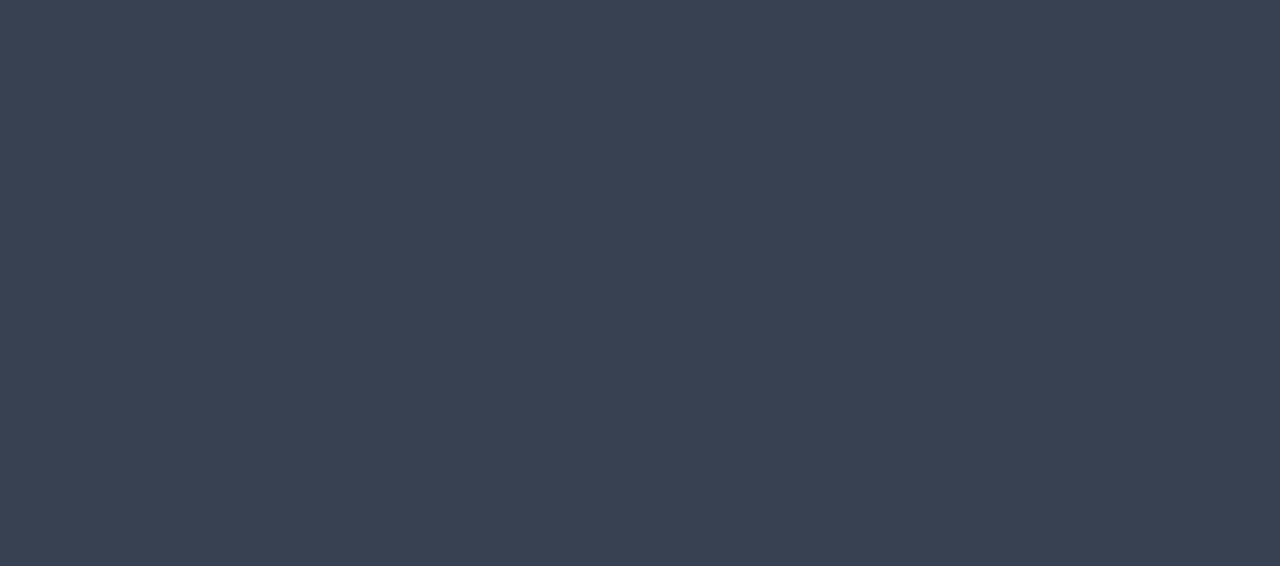
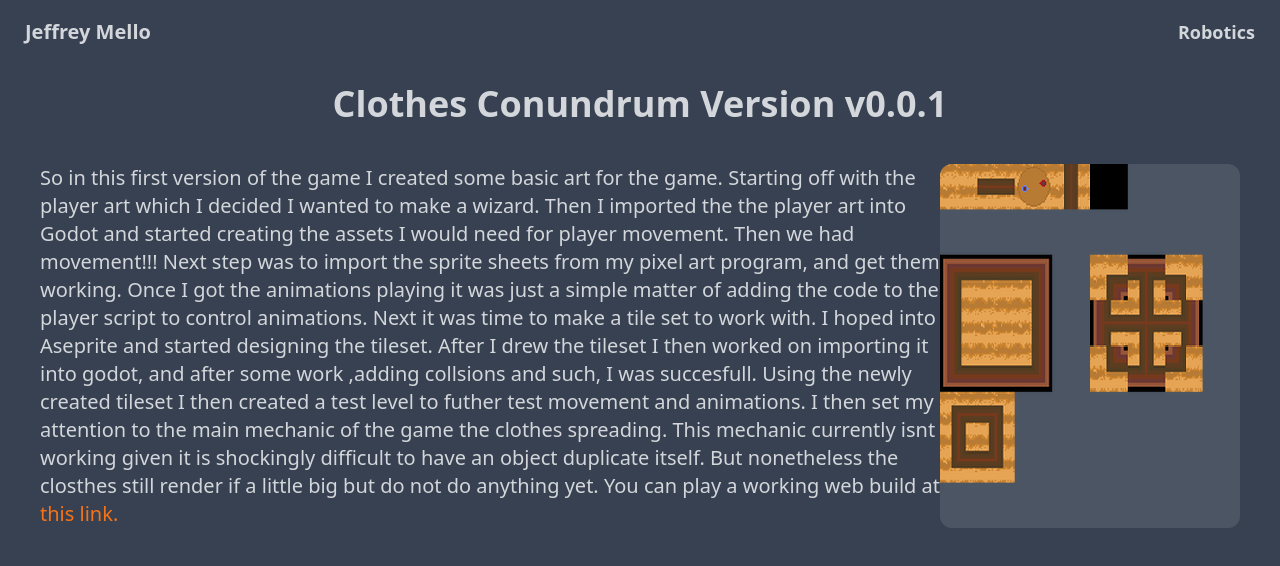
Before and after one commit to melloCoding/mellocoding.github.com, a Nuxt app: page /gameDev/clothesConundrum/0.0.1 in a window 1280 px wide. Shown: the top 566 px of the page. Built offline with nearby package versions, Linux system fonts and the light colour scheme.

Commit message:
modified:   pages/gameDev/clothesConundrum/0.0.1.vue 	modified:   pages/index.vue 	new file:   public/imgs/gameDev/clothesConundrum/0.0.1/tileset.png 	modified:   tailwind.config.js

```diff
--- a/pages/gameDev/clothesConundrum/0.0.1.vue
+++ b/pages/gameDev/clothesConundrum/0.0.1.vue
@@ -1,3 +1,37 @@
 <template>
-  <title>hello</title>
+  <AppHeader />
+  <h1 class="text-center font-bold pb-10 text-4xl">
+    Clothes Conundrum Version v0.0.1
+  </h1>
+  <div class="lg:w-full xl:flex px-10">
+    <p class="lg:w-full xl:w-[75%] text-xl">
+      So in this first version of the game I created some basic art for the
+      game. Starting off with the player art which I decided I wanted to make a
+      wizard. Then I imported the the player art into Godot and started creating
+      the assets I would need for player movement. Then we had movement!!! Next
+      step was to import the sprite sheets from my pixel art program, and get
+      them working. Once I got the animations playing it was just a simple
+      matter of adding the code to the player script to control animations. Next
+      it was time to make a tile set to work with. I hoped into Aseprite and
+      started designing the tileset. After I drew the tileset I then worked on
+      importing it into godot, and after some work ,adding collsions and such, I
+      was succesfull. Using the newly created tileset I then created a test
+      level to futher test movement and animations. I then set my attention to
+      the main mechanic of the game the clothes spreading. This mechanic
+      currently isnt working given it is shockingly difficult to have an object
+      duplicate itself. But nonetheless the closthes still render if a little
+      big but do not do anything yet. You can play a working web build at
+      <a
+        class="hover:underline text-accent"
+        href="https://robothemaster.itch.io/clothes-conundrum"
+      >
+        this link.
+      </a>
+    </p>
+    <img
+      src="/imgs/gameDev/clothesConundrum/0.0.1/tileset.png"
+      alt=""
+      class="md:w-full xl:w-[25%] image-render-nearest rounded-xl bg-secondary"
+    />
+  </div>
 </template>
--- a/pages/index.vue
+++ b/pages/index.vue
@@ -1,6 +1,7 @@
 <template>
   <div>
     <AppHeader />
+
     <!--Hero for name picture and description-->
     <div class="hero min-h-screen">
       <div class="hero-content flex-col lg:flex-row">
@@ -17,13 +18,15 @@
         <div>
           <h1 class="text-5xl font-bold">Jeffrey Mello</h1>
           <p class="py-6">Beginier web developer and Game Devloper.</p>
-          <!-- <button class="btn btn-primary">View Projects</button> -->
         </div>
       </div>
     </div>
+    <!--Divider to seporate the recent projects from the hero-->
+    <div class="divider px-10"></div>
+    <h1 class="font-bold text-center text-4xl pb-10">Recent Updates</h1>
 
     <div
-      class="grid grid-cols-1 md:grid-cols-2 lg:grid-cols-3 xl:grid-cols-4 content-stretch px-[5%] gap-[5%] mb-10"
+      class="grid grid-cols-1 md:grid-cols-2 lg:grid-cols-3 xl:grid-cols-4 content-stretch px-[5%] gap-[5%] mb-10 item-center"
     >
       <!----------------------------------------------------------------------------------
     Component: Project Card
--- a/tailwind.config.js
+++ b/tailwind.config.js
@@ -25,9 +25,19 @@ export default {
           "success": "#00ff00",
           "warning": "#fbbf24",
           "error": "#ff0000",
-          },
         },
-      ],
-    },
-  plugins: [require('daisyui'),],
+      },
+    ],
+  },
+  plugins: [
+    require('daisyui'),
+    function({ addUtilities }) {
+      const newUtilities = {
+        '.image-render-nearest': {
+          'image-rendering': 'pixelated',
+        },
+      }
+      addUtilities(newUtilities, ['responsive', 'hover']);
+    }
+  ],
 }
```
Also changed, not shown: public/imgs/gameDev/clothesConundrum/0.0.1/tileset.png (added).
